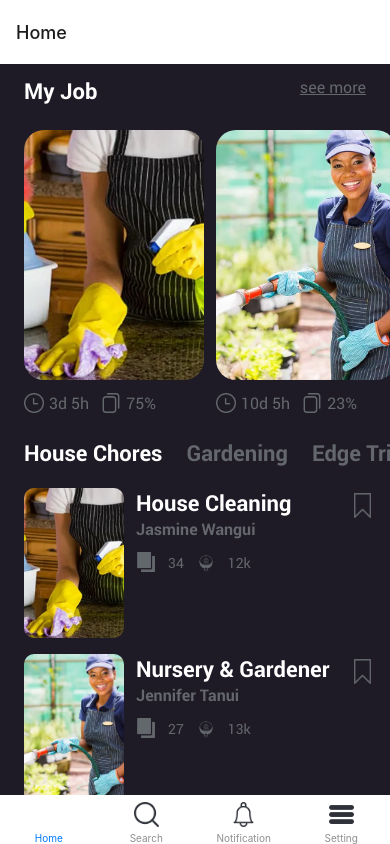
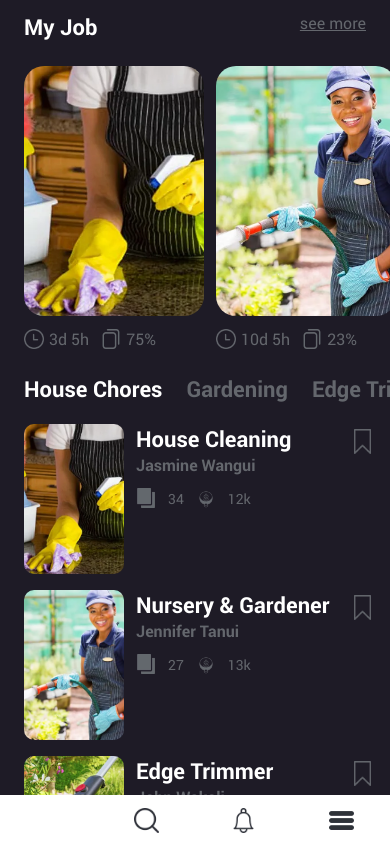
Before and after one commit to Pheon-Dev/wera, a React Native app: screen /Home in a window 390 px wide. Built offline with nearby package versions, Linux system fonts and the light colour scheme.

Commit message:
EDT: Remove Header Title

```diff
--- a/navigation/tabs.js
+++ b/navigation/tabs.js
@@ -9,17 +9,13 @@ const Tab = createBottomTabNavigator();
 const Tabs = () => {
   return (
     <Tab.Navigator
-      style={{
-        height: "10%",
-        backgroundColor: COLORS.black,
-      }}
-      // tabBarOptions={tabOptions}
       screenOptions={({ route }) => ({
-        showLabel: false,
         style: {
           height: "10%",
           backgroundColor: COLORS.black,
         },
+        headerShown: false,
+        tabBarShowLabel: false,
         tabBarIcon: ({ focused }) => {
           const tintColor = focused ? COLORS.white : COLORS.gray;
 
```
